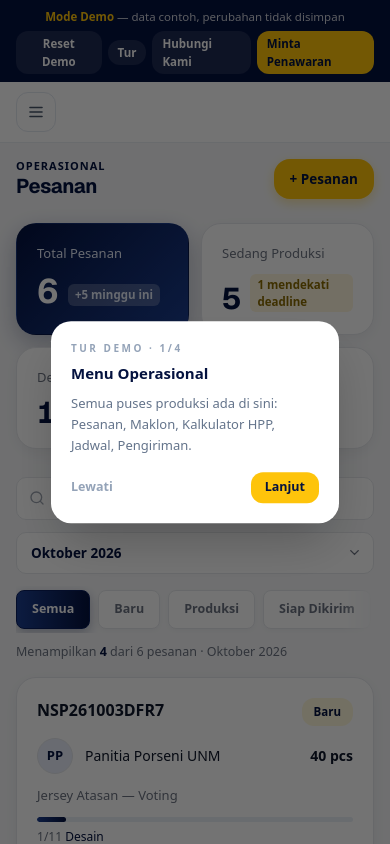
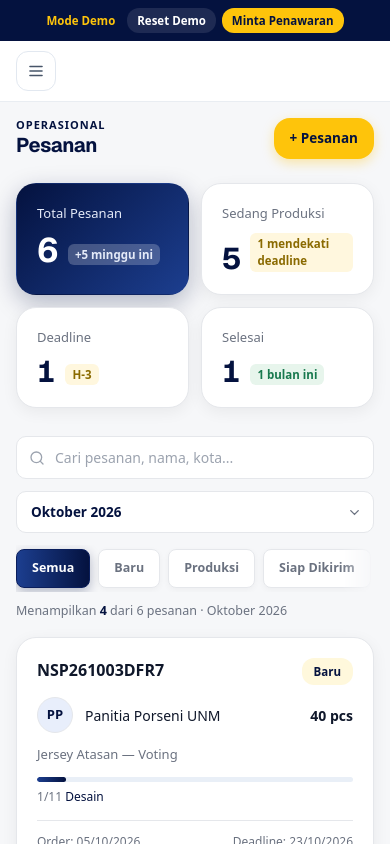
Before and after one commit to ersetdigital-sudo/nexasport, a Next.js app: page /penawaran/demo in a window 390 px wide. Shown: the top 844 px of the page. Built offline with nearby package versions, Linux system fonts and the light colour scheme.

Commit message:
Optimasi tata letak mobile dan hapus fitur demo tour
Co-authored-by: base44-builder[bot] <245833847+base44-builder[bot]@users.noreply.github.com>

```diff
--- a/components/penawaran/HppSections.tsx
+++ b/components/penawaran/HppSections.tsx
@@ -17,8 +17,8 @@ import { MockupKalkulator, BubbleWA } from "@/components/penawaran/Mockups";
 export function HppHighlight() {
   const hpp = PENAWARAN.hpp;
   return (
-    <section className="bg-[#F7F8FA] py-20">
-      <div className="mx-auto grid max-w-6xl items-center gap-12 px-5 lg:grid-cols-2">
+    <section className="bg-[#F7F8FA] py-14 sm:py-20">
+      <div className="mx-auto grid max-w-6xl items-center gap-10 px-5 lg:grid-cols-2">
         <Reveal>
           <span className="rounded-full bg-[#FEC40B] px-3 py-1.5 text-[11.5px] font-bold text-[#04123F]">{hpp.badge}</span>
           <h2 className="mt-4 text-[26px] font-extrabold tracking-tight text-[#04123F] sm:text-[34px]">
@@ -73,7 +73,7 @@ export function ExcelToNexa() {
           </p>
         </Reveal>
         <Reveal delay={100}>
-          <div className="mx-auto mt-10 max-w-4xl overflow-hidden rounded-2xl border border-[#E8ECF4] bg-white shadow-sm">
+          <div className="mx-auto mt-8 max-w-4xl overflow-hidden rounded-2xl border border-[#E8ECF4] bg-white shadow-sm sm:mt-10">
             <div className="grid grid-cols-[1fr_1.1fr] sm:grid-cols-[0.8fr_1fr_1.2fr]">
               <div className="hidden border-b border-[#EEF1F5] bg-[#F1F5F9] px-4 py-3 text-[11px] font-bold uppercase tracking-wide text-[#94A3B8] sm:block" />
               <div className="border-b border-r border-[#EEF1F5] bg-[#F1F5F9] px-4 py-3 text-[12px] font-bold text-[#64748B]">Excel</div>
@@ -188,7 +188,7 @@ export function DeadlineNotif() {
   const notif = PENAWARAN.notif;
 
   return (
-    <section className="bg-[#F7F8FA] py-20">
+    <section className="bg-[#F7F8FA] py-14 sm:py-20">
       <div className="mx-auto max-w-6xl px-5">
         <Reveal>
           <span className="rounded-full border border-[#04123F]/15 bg-white px-3 py-1.5 text-[11px] font-bold uppercase tracking-[0.2em] text-[#5A6784]">
@@ -204,12 +204,12 @@ export function DeadlineNotif() {
 
         <Reveal delay={120}>
           <div
-            className="mt-10 overflow-hidden rounded-2xl border border-[#04123F]/20 shadow-xl shadow-[#04123F]/10"
+            className="mt-8 overflow-hidden rounded-2xl border border-[#04123F]/20 shadow-xl shadow-[#04123F]/10 sm:mt-10"
             style={{ background: "linear-gradient(120deg, #04123F 0%, #0A1E5C 100%)" }}
           >
             {/* Pola grid halus */}
             <div
-              className="grid gap-8 p-6 sm:p-8 lg:grid-cols-2"
+              className="grid gap-8 p-5 sm:p-8 lg:grid-cols-2"
               style={{
                 backgroundImage:
                   "linear-gradient(rgba(255,255,255,0.04) 1px, transparent 1px), linear-gradient(90deg, rgba(255,255,255,0.04) 1px, transparent 1px)",
--- a/components/penawaran/Landing.tsx
+++ b/components/penawaran/Landing.tsx
@@ -84,7 +84,7 @@ export default function Landing() {
 
       {/* ══ 2. HERO — terang, headline navy jadi focal point ══ */}
       <section className="bg-[#F7F8FA]">
-        <div className="mx-auto grid max-w-6xl items-center gap-12 px-5 pb-20 pt-14 sm:pt-20 lg:grid-cols-2">
+        <div className="mx-auto grid max-w-6xl items-center gap-10 px-5 pb-14 pt-10 sm:pb-20 sm:pt-20 lg:grid-cols-2">
           <Reveal>
             <p className="mb-4 inline-flex items-center rounded-full border border-[#04123F]/15 bg-white px-3.5 py-1.5 text-[12px] font-bold text-[#04123F] shadow-sm">
               {hero.badge}
@@ -127,14 +127,14 @@ export default function Landing() {
       </section>
 
       {/* ══ 3. PAIN POINTS — soft bg, kartu putih ══ */}
-      <section className="bg-white py-20">
+      <section className="bg-white py-14 sm:py-20">
         <div className="mx-auto max-w-6xl px-5">
           <Reveal>
             <h2 className="max-w-xl text-[26px] font-extrabold tracking-tight text-[#04123F] sm:text-[32px]">
               {pain.judul}
             </h2>
           </Reveal>
-          <div className="mt-10 grid gap-4 sm:grid-cols-2 lg:grid-cols-4">
+          <div className="mt-8 grid gap-4 sm:mt-10 sm:grid-cols-2 lg:grid-cols-4">
             {pain.kartu.map((p, i) => (
               <Reveal key={p.judul} delay={i * 80}>
                 <div className="h-full rounded-2xl border border-[#E5E7EB] bg-white p-5 shadow-sm transition hover:-translate-y-1 hover:shadow-lg hover:shadow-[#04123F]/10">
@@ -149,7 +149,7 @@ export default function Landing() {
       </section>
 
       {/* ══ 4. SOLUSI / FITUR — soft bg ══ */}
-      <section id="fitur" className="bg-[#F7F8FA] py-20">
+      <section id="fitur" className="bg-[#F7F8FA] py-14 sm:py-20">
         <div className="mx-auto max-w-6xl px-5">
           <Reveal>
             <p className="text-[12px] font-bold uppercase tracking-[0.2em] text-[#B8890A]">Solusi</p>
@@ -158,7 +158,7 @@ export default function Landing() {
             </h2>
             <p className="mt-2 text-[14.5px] text-[#5A6784]">{fitur.sub}</p>
           </Reveal>
-          <div className="mt-10 grid gap-4 sm:grid-cols-2 lg:grid-cols-3">
+          <div className="mt-8 grid gap-4 sm:mt-10 sm:grid-cols-2 lg:grid-cols-3">
             {fitur.kartu.map((f, i) => (
               <Reveal key={f.judul} delay={i * 60}>
                 <div className="h-full rounded-2xl border border-[#E5E7EB] bg-white p-5 shadow-sm transition hover:-translate-y-1 hover:shadow-lg hover:shadow-[#04123F]/10">
@@ -180,14 +180,14 @@ export default function Landing() {
       <DeadlineNotif />
 
       {/* ══ 6. CARA KERJA ══ */}
-      <section className="bg-white py-20">
+      <section className="bg-white py-14 sm:py-20">
         <div className="mx-auto max-w-6xl px-5">
           <Reveal>
             <h2 className="text-center text-[26px] font-extrabold tracking-tight text-[#04123F] sm:text-[32px]">
               {PENAWARAN.caraKerja.judul}
             </h2>
           </Reveal>
-          <div className="mt-12 grid gap-6 sm:grid-cols-3">
+          <div className="mt-10 grid gap-6 sm:mt-12 sm:grid-cols-3">
             {PENAWARAN.caraKerja.langkah.map((langkah, i) => (
               <Reveal key={langkah.judul} delay={i * 100}>
                 <div className="relative rounded-2xl border border-[#E5E7EB] bg-white p-6 pt-8 text-center shadow-sm">
@@ -204,7 +204,7 @@ export default function Landing() {
       </section>
 
       {/* ══ 7. DEMO CTA BAND — satu-satunya band gelap di tengah halaman ══ */}
-      <section className="bg-[#04123F] py-16">
+      <section className="bg-[#04123F] py-12 sm:py-16">
         <div className="mx-auto max-w-6xl px-5 text-center">
           <Reveal>
             <h2 className="text-[26px] font-extrabold tracking-tight text-white sm:text-[34px]">
@@ -224,7 +224,7 @@ export default function Landing() {
       </section>
 
       {/* ══ 8. HARGA — soft bg, kartu putih ══ */}
-      <section id="harga" className="bg-[#F7F8FA] py-20">
+      <section id="harga" className="bg-[#F7F8FA] py-14 sm:py-20">
         <div className="mx-auto max-w-6xl px-5">
           <Reveal>
             <div className="text-center">
@@ -237,7 +237,7 @@ export default function Landing() {
               <p className="mt-2 text-[14.5px] text-[#5A6784]">{harga.sub}</p>
             </div>
           </Reveal>
-          <div className="mt-12 grid gap-5 lg:grid-cols-3">
+          <div className="mt-10 grid gap-5 sm:mt-12 lg:grid-cols-3">
             {PENAWARAN.paket.map((p, i) => (
               <Reveal key={p.nama} delay={i * 80}>
                 <div
@@ -291,14 +291,14 @@ export default function Landing() {
       </section>
 
       {/* ══ 9. TESTIMONI (contoh — mudah diganti lewat config) ══ */}
-      <section className="bg-white py-20">
+      <section className="bg-white py-14 sm:py-20">
         <div className="mx-auto max-w-6xl px-5">
           <Reveal>
             <h2 className="text-center text-[26px] font-extrabold tracking-tight text-[#04123F] sm:text-[32px]">
               {testimoni.judul}
             </h2>
           </Reveal>
-          <div className="mt-12 grid gap-5 sm:grid-cols-3">
+          <div className="mt-10 grid gap-5 sm:mt-12 sm:grid-cols-3">
             {testimoni.items.map((t, i) => (
               <Reveal key={t.nama} delay={i * 80}>
                 <div className="h-full rounded-2xl border border-[#E5E7EB] bg-white p-6 shadow-sm">
@@ -321,7 +321,7 @@ export default function Landing() {
           </div>
           {/* Poin faktual dari app — bukan angka klaim */}
           <Reveal delay={200}>
-            <div className="mx-auto mt-10 flex max-w-2xl flex-wrap items-center justify-center gap-x-10 gap-y-4 rounded-2xl border border-[#E5E7EB] bg-[#F7F8FA] px-8 py-6 text-center shadow-sm">
+            <div className="mx-auto mt-8 flex max-w-2xl flex-wrap items-center justify-center gap-x-10 gap-y-4 rounded-2xl border border-[#E5E7EB] bg-[#F7F8FA] px-5 py-6 text-center shadow-sm sm:mt-10 sm:px-8">
               {[
                 ["11", "tahap produksi terpantau"],
                 ["H-3 · H-2 · H-1", "pengingat deadline otomatis"],
@@ -338,7 +338,7 @@ export default function Landing() {
       </section>
 
       {/* ══ 10. FAQ — soft bg, kartu putih ══ */}
-      <section id="faq" className="bg-[#F7F8FA] py-20">
+      <section id="faq" className="bg-[#F7F8FA] py-14 sm:py-20">
         <div className="mx-auto max-w-3xl px-5">
           <Reveal>
             <h2 className="text-center text-[26px] font-extrabold tracking-tight text-[#04123F] sm:text-[32px]">
@@ -354,7 +354,7 @@ export default function Landing() {
       </section>
 
       {/* ══ 11. CTA PENUTUP — navy + FOOTER ══ */}
-      <section className="bg-[#04123F] py-20">
+      <section className="bg-[#04123F] py-14 sm:py-20">
         <div className="mx-auto max-w-6xl px-5 text-center">
           <Reveal>
             <h2 className="text-[28px] font-extrabold tracking-tight text-white sm:text-[36px]">
--- a/components/penawaran/demo/Shell.tsx
+++ b/components/penawaran/demo/Shell.tsx
@@ -2,13 +2,13 @@
 
 /**
  * Shell demo /penawaran/demo — tiru tampilan app asli: sidebar navy fixed,
- * banner "Mode Demo", drawer mobile, product tour singkat, dan toast.
+ * banner "Mode Demo", drawer mobile, dan toast.
  * Semuanya client-only & terisolasi (tidak menyentuh API/session app asli).
  */
 import { useEffect, useState } from "react";
 import Link from "next/link";
 import { usePathname } from "next/navigation";
-import { useDemo, useDemoToast, resetDemo, demoToast, tourSudahDitampilkan, tandaiTourSelesai } from "@/lib/demo-store";
+import { useDemo, useDemoToast, resetDemo, demoToast } from "@/lib/demo-store";
 import { waLink } from "@/lib/penawaran-config";
 
 type MenuItem = { label: string; href: string; icon: React.ReactNode; grup: "OPERASIONAL" | "DATA"; badge?: true };
@@ -33,27 +33,11 @@ const MENU: MenuItem[] = [
   { grup: "DATA", label: "Pengaturan", href: "/penawaran/demo/pengaturan", icon: <Ikon d="M12 9a3 3 0 100 6 3 3 0 000-6zM19 12a7 7 0 01-.1 1.2l2 1.6-2 3.4-2.4-1a7 7 0 01-2 1.2L14 21h-4l-.5-2.6a7 7 0 01-2-1.2l-2.4 1-2-3.4 2-1.6A7 7 0 015 12c0-.4 0-.8.1-1.2l-2-1.6 2-3.4 2.4 1a7 7 0 012-1.2L10 3h4l.5 2.6a7 7 0 012 1.2l2.4-1 2 3.4-2 1.6c.1.4.1.8.1 1.2z" /> },
 ];
 
-/** Langkah product tour — kartu melayang sederhana, bisa di-skip. */
-// Posisi kartu: selalu terpusat & aman di layar kecil/tablet, lalu menunjuk
-// elemen terkait di desktop (lg:). lg:translate-* me-reset translate mobile.
-const TOUR = [
-  { judul: "Menu Operasional", teks: "Semua puses produksi ada di sini: Pesanan, Maklon, Kalkulator HPP, Jadwal, Pengiriman.", pos: "left-1/2 top-1/2 -translate-x-1/2 -translate-y-1/2 lg:left-[260px] lg:translate-x-0" },
-  { judul: "Kalkulator HPP", teks: "Fitur andalan: hitung HPP & harga jual otomatis, ganti Excel. Coba dari menu Kalkulator HPP.", pos: "left-1/2 top-1/2 -translate-x-1/2 -translate-y-1/2 lg:top-16 lg:translate-y-0" },
-  { judul: "Notifikasi Deadline", teks: "Pengingat WhatsApp otomatis H-3/H-2/H-1 jam 08:00 WIB — buka dari menu Notifikasi.", pos: "left-1/2 top-1/2 -translate-x-1/2 -translate-y-1/2 lg:top-1/3 lg:translate-y-0" },
-  { judul: "Reset Demo", teks: "Semua perubahan tidak disimpan. Tekan Reset Demo kapan saja untuk kembali ke data awal.", pos: "left-1/2 top-1/2 -translate-x-1/2 -translate-y-1/2 lg:top-4 lg:translate-y-0" },
-];
-
 export default function DemoShell({ children }: { children: React.ReactNode }) {
   const s = useDemo();
   const toast = useDemoToast();
   const pathname = usePathname();
   const [navOpen, setNavOpen] = useState(false);
-  const [tour, setTour] = useState<number | null>(null);
-
-  // Product tour muncul otomatis saat pertama masuk (in-memory).
-  useEffect(() => {
-    if (!tourSudahDitampilkan()) setTour(0);
-  }, []);
 
   // Badge Pesanan: order belum selesai yang deadline-nya ≤ 3 hari lagi.
   const mendekati = s.orders.filter((o) => !o.maklon && o.tahapSelesai < 11 && new Date(o.deadline).getTime() - Date.now() <= 3 * 86_400_000).length;
@@ -112,7 +96,8 @@ export default function DemoShell({ children }: { children: React.ReactNode }) {
       {/* ── BANNER MODE DEMO ── */}
       <div className="sticky top-0 z-40 flex flex-wrap items-center justify-center gap-x-3 gap-y-1.5 bg-[#04123F] px-4 py-2 text-[11.5px] text-white/80">
         <span>
-          <b className="text-[#FEC40B]">Mode Demo</b> — data contoh, perubahan tidak disimpan
+          <b className="text-[#FEC40B]">Mode Demo</b>
+          <span className="hidden sm:inline"> — data contoh, perubahan tidak disimpan</span>
         </span>
         <div className="flex items-center gap-1.5">
           <button
@@ -125,16 +110,6 @@ export default function DemoShell({ children }: { children: React.ReactNode }) {
           >
             Reset Demo
           </button>
-          <button
-            type="button"
-            onClick={() => setTour(0)}
-            className="rounded-lg bg-white/10 px-2.5 py-1 font-bold text-white transition hover:bg-white/20 active:scale-95"
-          >
-            Tur
-          </button>
-          <a href={waLink()} target="_blank" rel="noreferrer" className="rounded-lg bg-white/10 px-2.5 py-1 font-bold text-white transition hover:bg-white/20">
-            Hubungi Kami
-          </a>
           <a href={waLink("Halo Nexa Sport, saya mau minta penawaran.")} target="_blank" rel="noreferrer" className="rounded-lg bg-[#FEC40B] px-2.5 py-1 font-bold text-[#04123F] transition hover:brightness-105">
             Minta Penawaran
           </a>
@@ -177,49 +152,6 @@ export default function DemoShell({ children }: { children: React.ReactNode }) {
         </div>
       )}
 
-      {/* ── PRODUCT TOUR ── */}
-      {tour != null && TOUR[tour] && (
-        <div className="fixed inset-0 z-[55] bg-black/55" onClick={() => setTour(null)}>
-          <div
-            className={`absolute ${TOUR[tour].pos} w-72 max-w-[calc(100vw-2rem)] rounded-2xl bg-white p-5 shadow-2xl`}
-            onClick={(e) => e.stopPropagation()}
-          >
-            <p className="text-[10px] font-bold uppercase tracking-[0.25em] text-[#94A3B8]">
-              Tur demo · {tour + 1}/{TOUR.length}
-            </p>
-            <h3 className="mt-1.5 text-[15px] font-bold text-[#04123F]">{TOUR[tour].judul}</h3>
-            <p className="mt-2 text-[13px] leading-relaxed text-[#64748B]">{TOUR[tour].teks}</p>
-            <div className="mt-4 flex items-center justify-between">
-              <button type="button" className="text-[12.5px] font-semibold text-[#94A3B8] hover:text-[#475569]" onClick={() => { setTour(null); tandaiTourSelesai(); }}>
-                Lewati
-              </button>
-              <div className="flex items-center gap-2">
-                {tour > 0 && (
-                  <button
-                    type="button"
-                    className="rounded-lg border border-[#E2E8F0] px-3 py-1.5 text-[12.5px] font-semibold text-[#475569]"
-                    onClick={() => setTour(tour - 1)}
-                  >
-                    Kembali
-                  </button>
-                )}
-                <button
-                  type="button"
-                  className="rounded-lg bg-[#FEC40B] px-3.5 py-1.5 text-[12.5px] font-bold text-[#04123F]"
-                  onClick={() => {
-                    if (tour + 1 >= TOUR.length) {
-                      setTour(null);
-                      tandaiTourSelesai();
-                    } else setTour(tour + 1);
-                  }}
-                >
-                  {tour + 1 >= TOUR.length ? "Selesai" : "Lanjut"}
-                </button>
-              </div>
-            </div>
-          </div>
-        </div>
-      )}
     </div>
   );
 }
```
